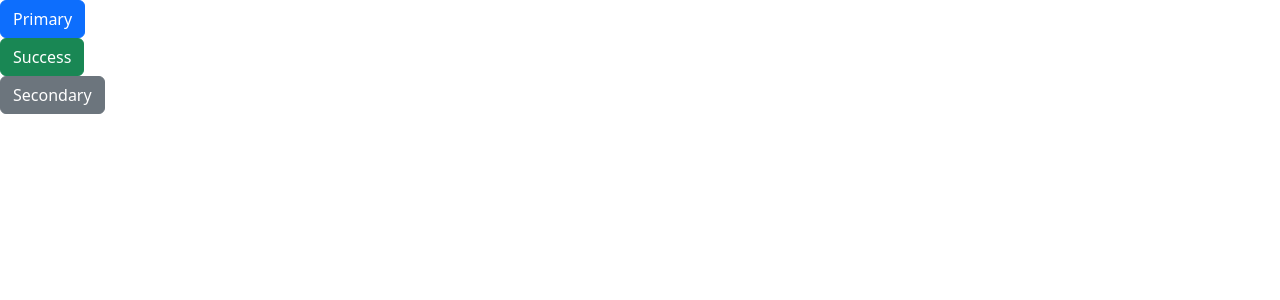
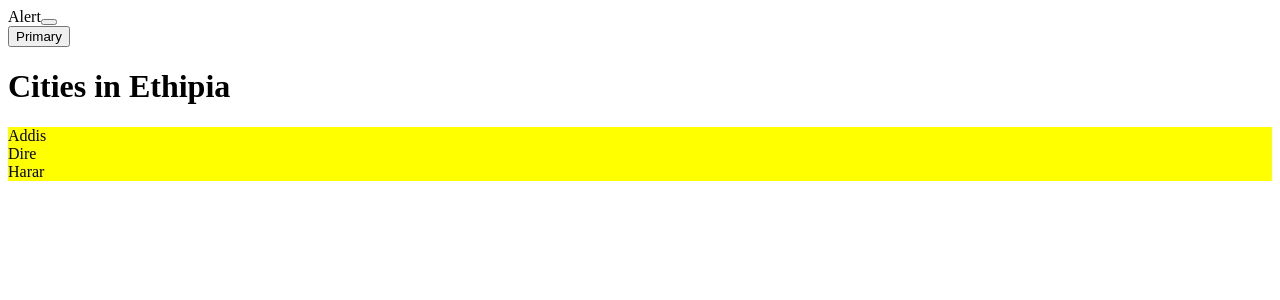
Before and after one commit to yordiyes/React, a React (Vite) app in the folder First_react_app/: page / in a window 1280 px wide. Both pictures are taken after a click on the button "Primary". Shown: the top 300 px of the page. Built offline with nearby package versions, Linux system fonts and the light colour scheme.

Commit message:
styling components using css modules

```diff
--- a/First_react_app/src/App.tsx
+++ b/First_react_app/src/App.tsx
@@ -1,23 +1,20 @@
+import { useState } from "react";
+import Alert from "./components/Alert";
 import Button from "./components/Button";
+import ListGroup from "./components/List Group/ListGroup";
 
 function App() {
-    const handleClick = (item: string)=>{
-      console.log(item+ " button clicked")
-    }
-
+  const items = ["Addis", "Dire", "Harar"]
+  const [alertVisible, setAlertVisible] = useState(false);
   return (
     <div>
-        <Button color="primary" onClick={handleClick}>
+      {alertVisible && (
+        <Alert onClose={() => setAlertVisible(false)}>Alert</Alert>
+      )}
+      <Button color="primary" onClick={() => setAlertVisible(true)}>
         Primary
       </Button>
-
-        <Button color="success" onClick={handleClick}>
-          Success
-        </Button>
-
-        <Button color="secondary" onClick={handleClick}>
-          Secondary
-        </Button>
+      <ListGroup items={items} heading="Cities in Ethipia" onSelectItem={()=>console.log("hello")}/>
     </div>
   );
 }
--- a/First_react_app/src/components/Alert.tsx
+++ b/First_react_app/src/components/Alert.tsx
@@ -2,11 +2,13 @@
 
 interface Props{
     children: ReactNode;
+    onClose: ()=>void;
 }
 
-function Alert({children}: Props){
-    return <div>
-        Alert, {children}
+function Alert({children, onClose}: Props){
+    return <div className="alert alert-primary alert-dismissible" >
+        {children}
+        <button type="button" className="btn-close" onClick={onClose} data-bs-dismiss="alert" aria-label="Close"></button>
     </div>
 }
 
--- /dev/null
+++ b/First_react_app/src/components/List Group/ListGroup.module.css
@@ -0,0 +1,8 @@
+.listGroup{
+    list-style: none;
+    padding: 0;
+}
+
+.container{
+    background-color: yellow;
+}
--- a/First_react_app/src/components/ListGroup.tsx
+++ b/First_react_app/src/components/List Group/ListGroup.tsx
@@ -1,4 +1,6 @@
 import { useState } from "react";
+import styles from "./ListGroup.module.css"
+
 interface Props{
   items: string[]
   heading: string
@@ -11,7 +13,7 @@
     <>
       <h1>{heading}</h1>
       {items.length === 0 && <p>List item Not Found</p>}
-      <ul className={"list-group"}>
+      <ul className={[styles.listGroup, styles.container].join(" ")}>
         {items.map((item, index) => (
           <li
             key={item}
--- a/First_react_app/src/main.tsx
+++ b/First_react_app/src/main.tsx
@@ -1,6 +1,6 @@
 import { StrictMode } from 'react'
 import { createRoot } from 'react-dom/client'
-import 'bootstrap/dist/css/bootstrap.css';
+// import 'bootstrap/dist/css/bootstrap.css';
 import App from './App.tsx';
 
 createRoot(document.getElementById('root')!).render(
```
Lines whose indentation alone changed are shown as unchanged.
